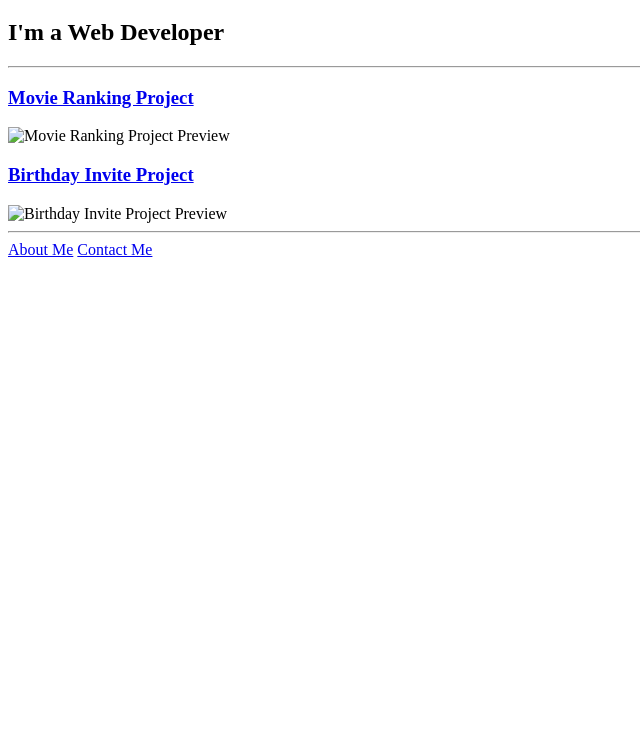
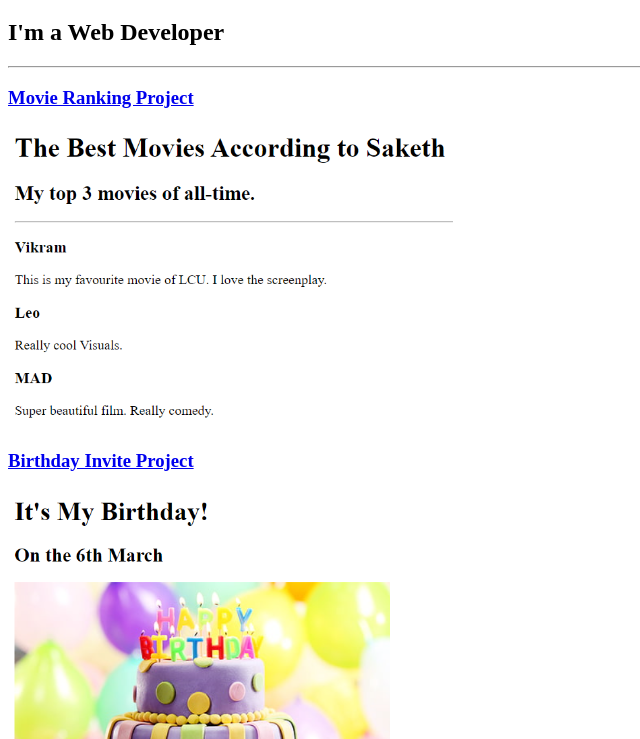
Before and after one commit to SakethManne/html-portfolio, a plain HTML site: page index.html in a window 1280 px wide. Shown: the part 61-800 px from the top of the page, without its empty margins (0-640 px from the left). Drawn offline with Linux system fonts and the light colour scheme.

Commit message:
Update index.html
changes the file path from relative to absolute

```diff
--- a/index.html
+++ b/index.html
@@ -11,11 +11,11 @@
 
     <hr />
 
-    <h3><a href="./public/movie-ranking.html">Movie Ranking Project</a></h3>
-    <img src="../4.3 HTML Porfolio Project/assets/images/movie_project_image.png" height="300px" alt="Movie Ranking Project Preview">
+    <h3><a href="public/movie-ranking.html">Movie Ranking Project</a></h3>
+    <img src="assets/images/movie_project_image.png" height="300px" alt="Movie Ranking Project Preview">
 
-    <h3><a href="./public/birthday-invite.html">Birthday Invite Project</a></h3>
-    <img src="../4.3 HTML Porfolio Project/assets/images/birthday_invite_project.png" height="500px" alt="Birthday Invite Project Preview">
+    <h3><a href="public/birthday-invite.html">Birthday Invite Project</a></h3>
+    <img src="assets/images/birthday_invite_project.png" height="500px" alt="Birthday Invite Project Preview">
 <hr />
     <a href="./public/about.html">About Me</a>
     <a href="./public/contact.html">Contact Me</a>
```
